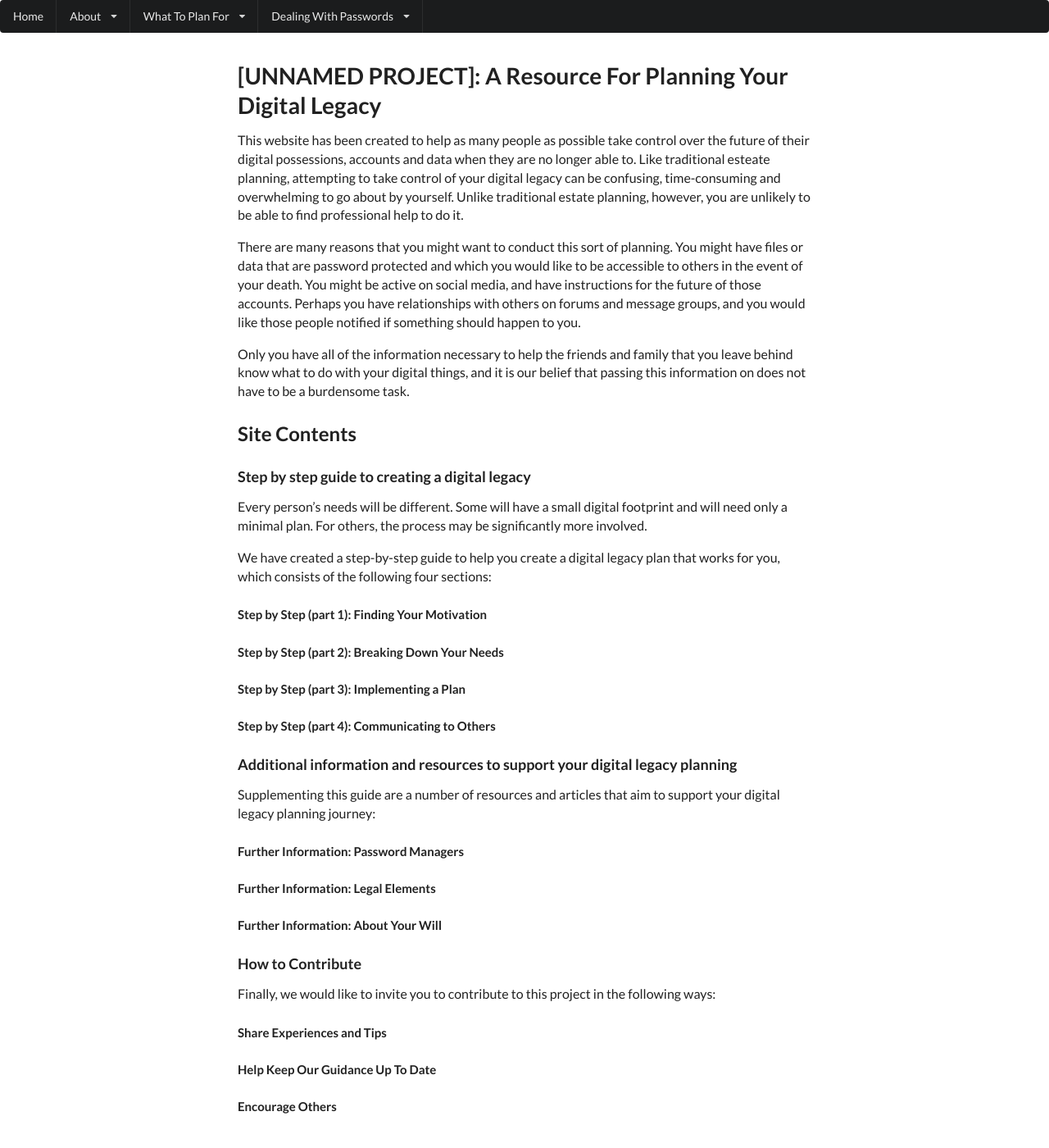
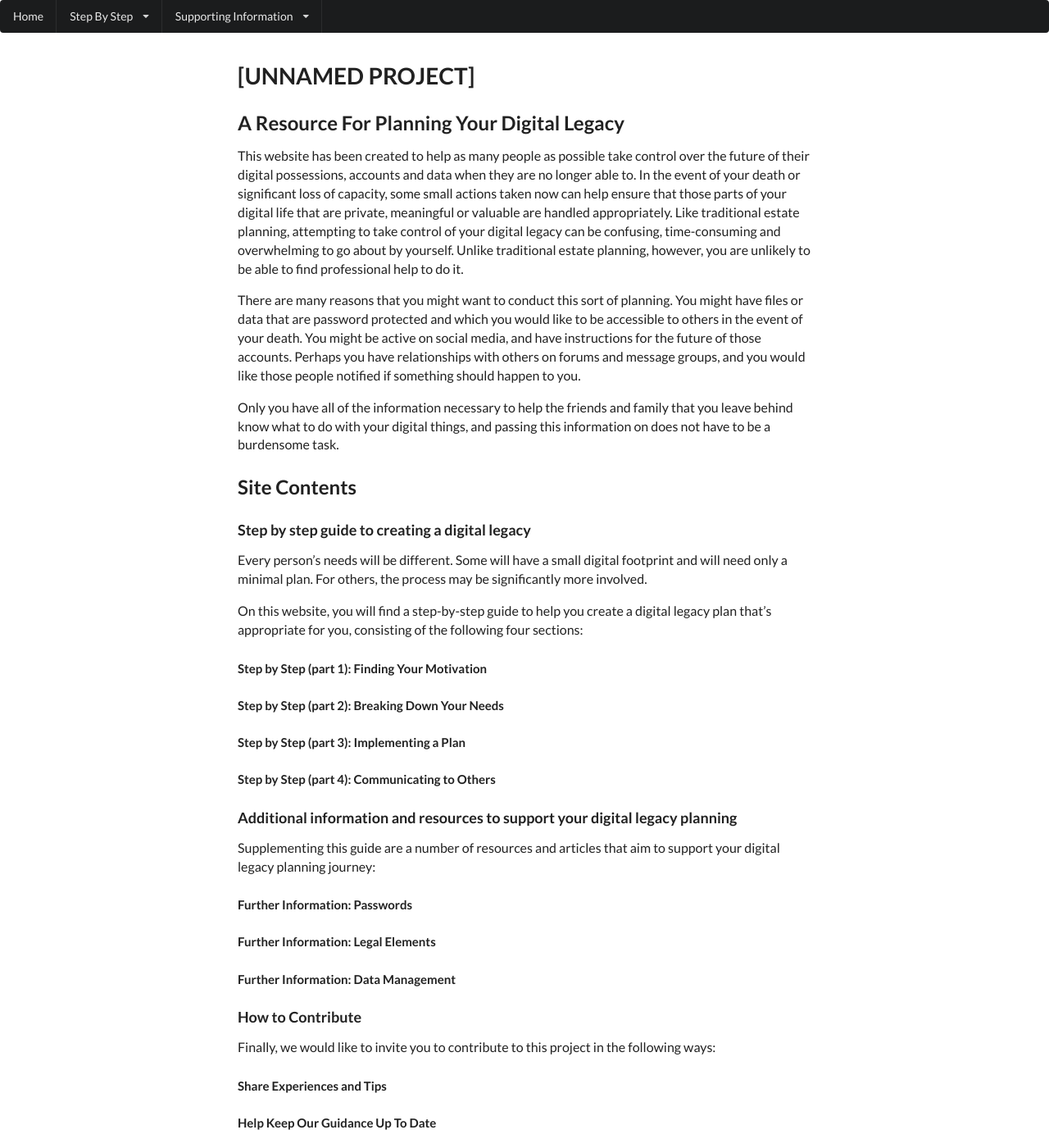
Before and after one commit to jack-c-holt/digital-legacy, a Jekyll site: the page built from index.md, in a window 1280 px wide and 1400 px high. Shown: the whole window at 82% size. Built offline with Jekyll 4.4.1, drawn with Linux system fonts in a browser that asks for light colours.

Commit message:
Some restructuring

```diff
--- a/_includes/navigation.html
+++ b/_includes/navigation.html
@@ -1,28 +1,36 @@
 <nav class="ui inverted menu" id="sitenav">
     <a class="item" href="{{ site.baseurl }}/index.html">Home</a>
     <div class="ui dropdown item">
-      About
+      Step By Step
       <i class="dropdown icon" tabindex="0"></i>
       <div class="menu transition hidden" tabindex="-1">
-        <div class="item">What Is This Website?</div>
-        <div class="item">What Is Digital Legacy</div>
-        <div class="item">What Is Post-mortem Privacy</div>
+        <div class="item">Finding Your Motivation</div>
+        <div class="item">Breaking Down Your Needs</div>
+        <div class="item">Implementing A Plan</div>
+        <div class="item">Communicating To Others</div>
       </div>
     </div>
 
     <div class="ui dropdown item">
-      What To Plan For
+      Supporting Information
       <i class="dropdown icon" tabindex="0"></i>
       <div class="menu transition hidden" tabindex="-1">
-        <div class="item">Mapping Out Your Digital Life</div>
-        <div class="item">The Meaningful</div>
-        <div class="item">The Valuable</div>
-        <div class="item">The Public</div>
-        <div class="item">The Private</div>
+        <div class="header">Passwords</div>
+        <div class="item">Approaches To Handling Passwords</div>
+        <div class="item">Using Password Managers To Pass On Your Passwords</div>
+        <div class="item">Password Manager Comparison</div>
+        <div class="header">Legal Elements</div>
+        <div class="item">Your Will Vs. Your Digital Legacy Plan</div>
+        <div class="item">Data Ownership</div>
+        <div class="item">Legal Issues Of Password Sharing</div>
+        <div class="header">Data Management</div>
+        <div class="item">Sharing While Living</div>
+        <div class="item">Encrypting Private Data</div>
+        <div class="item">Highlighting Important Documents</div>
       </div>
     </div>
 
-    <div class="ui dropdown item">
+    <!--<div class="ui dropdown item">
       Dealing With Passwords
       <i class="dropdown icon" tabindex="0"></i>
       <div class="menu transition hidden" tabindex="-1">
@@ -53,5 +61,5 @@
         <div class="item">Encrypted USBs</div>
 
       </div>
-    </div>
+    </div> -->
 </nav>
--- a/index.md
+++ b/index.md
@@ -4,13 +4,14 @@ layout: "centred_text"
 permalink: "/"
 ---
 
-# [UNNAMED PROJECT]: A Resource For Planning Your Digital Legacy
+# [UNNAMED PROJECT]
+## A Resource For Planning Your Digital Legacy
 
-This website has been created to help as many people as possible take control over the future of their digital possessions, accounts and data when they are no longer able to. Like traditional esteate planning, attempting to take control of your digital legacy can be confusing, time-consuming and overwhelming to go about by yourself. Unlike traditional estate planning, however, you are unlikely to be able to find professional help to do it.
+This website has been created to help as many people as possible take control over the future of their digital possessions, accounts and data when they are no longer able to. In the event of your death or significant loss of capacity, some small actions taken now can help ensure that those parts of your digital life that are private, meaningful or valuable are handled appropriately. Like traditional estate planning, attempting to take control of your digital legacy can be confusing, time-consuming and overwhelming to go about by yourself. Unlike traditional estate planning, however, you are unlikely to be able to find professional help to do it.
 
 There are many reasons that you might want to conduct this sort of planning. You might have files or data that are password protected and which you would like to be accessible to others in the event of your death. You might be active on social media, and have instructions for the future of those accounts. Perhaps you have relationships with others on forums and message groups, and you would like those people notified if something should happen to you.
 
-Only you have all of the information necessary to help the friends and family that you leave behind know what to do with your digital things, and it is our belief that passing this information on does not have to be a burdensome task.
+Only you have all of the information necessary to help the friends and family that you leave behind know what to do with your digital things, and passing this information on does not have to be a burdensome task.
 
 ## Site Contents
 
@@ -18,7 +19,7 @@ Only you have all of the information necessary to help the friends and family th
 
 Every person's needs will be different. Some will have a small digital footprint and will need only a minimal plan. For others, the process may be significantly more involved.
 
-We have created a step-by-step guide to help you create a digital legacy plan that works for you, which consists of the following four sections:
+On this website, you will find a step-by-step guide to help you create a digital legacy plan that's appropriate for you, consisting of the following four sections:
 
 #### Step by Step (part 1): Finding Your Motivation
 
@@ -32,11 +33,11 @@ We have created a step-by-step guide to help you create a digital legacy plan th
 
 Supplementing this guide are a number of resources and articles that aim to support your digital legacy planning journey:
 
-#### Further Information: Password Managers
+#### Further Information: Passwords
 
 #### Further Information: Legal Elements
 
-#### Further Information: About Your Will
+#### Further Information: Data Management
 
 ### How to Contribute
 
```
Also changed, not shown: 8 other files.
